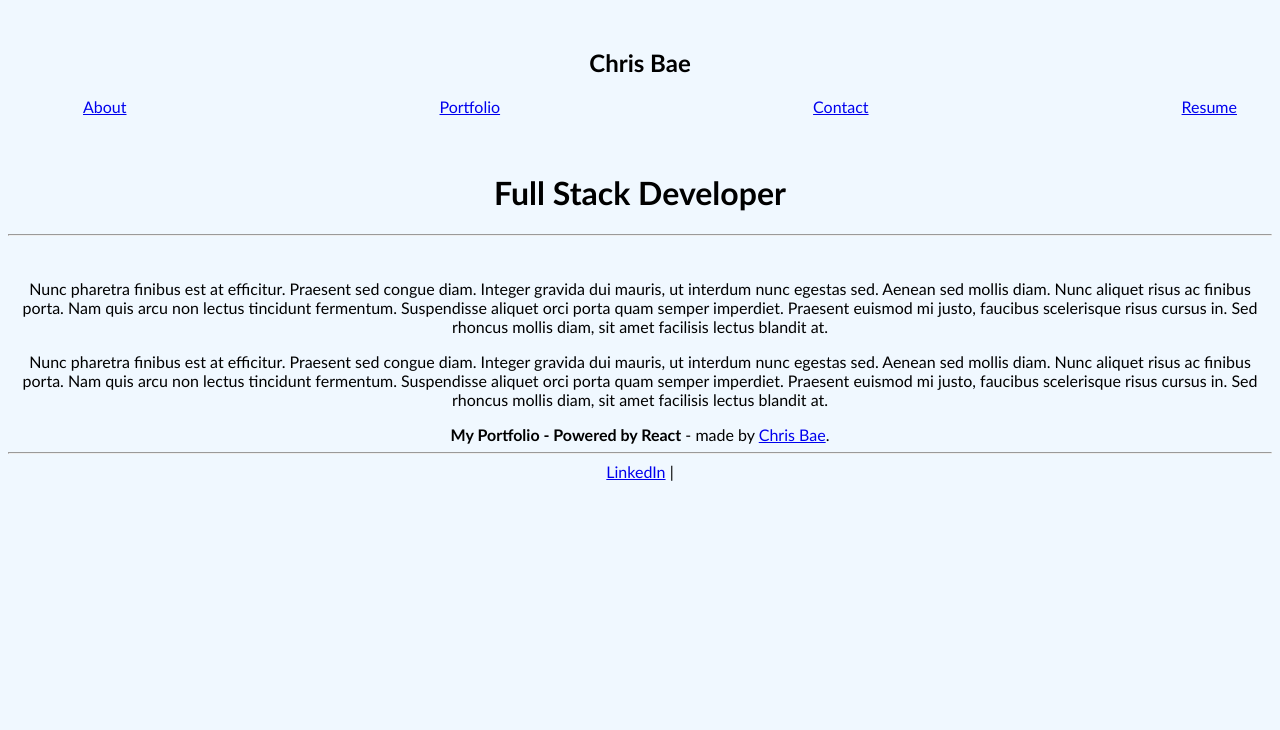
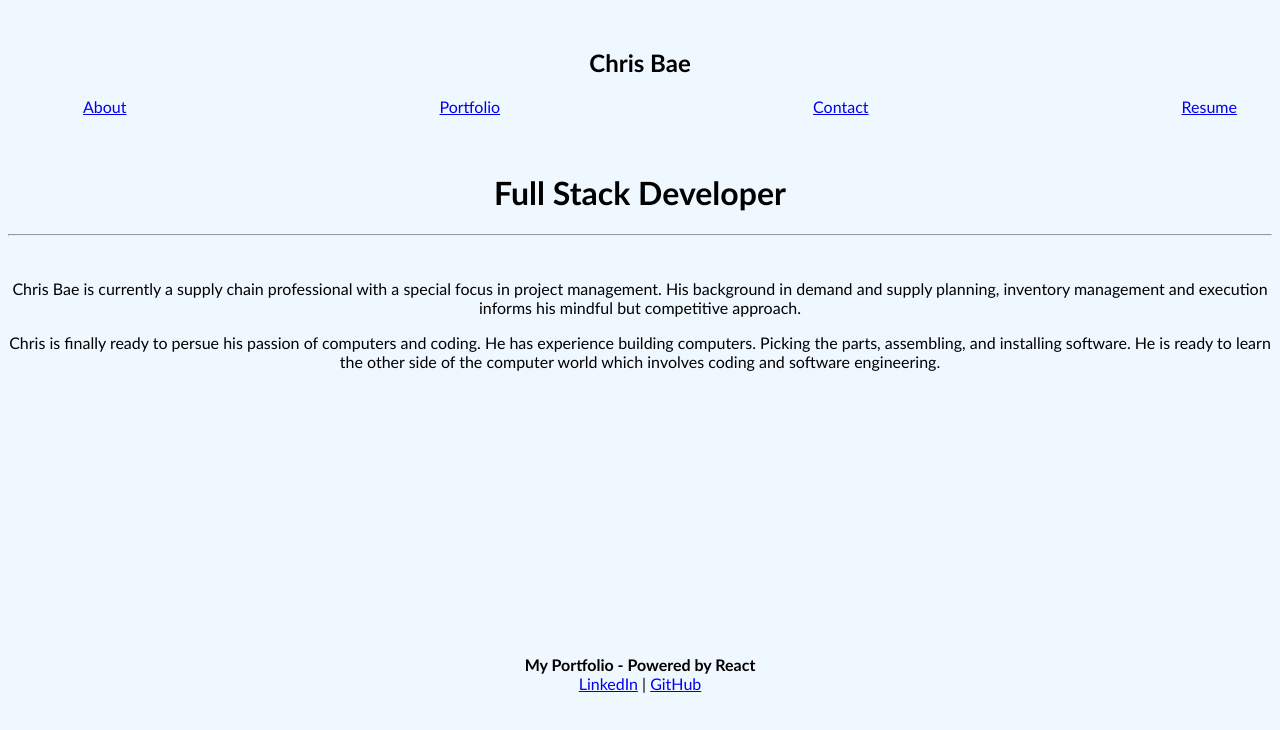
Before and after one commit to cbae122/react-portfolio, a React (Create React App) app: page / in a window 1280 px wide. Shown: the top 730 px of the page. Built offline with nearby package versions, Linux system fonts and the light colour scheme.

Commit message:
updated text in about portfolio and resume

```diff
--- a/src/components/About.js
+++ b/src/components/About.js
@@ -7,20 +7,15 @@
       <hr />
       <img></img>
       <p>
-        Nunc pharetra finibus est at efficitur. Praesent sed congue diam.
-        Integer gravida dui mauris, ut interdum nunc egestas sed. Aenean sed
-        mollis diam. Nunc aliquet risus ac finibus porta. Nam quis arcu non
-        lectus tincidunt fermentum. Suspendisse aliquet orci porta quam semper
-        imperdiet. Praesent euismod mi justo, faucibus scelerisque risus cursus
-        in. Sed rhoncus mollis diam, sit amet facilisis lectus blandit at.
+        Chris Bae is currently a supply chain professional with a special focus in project management.
+        His background in demand and supply planning, inventory management and execution informs his mindful but competitive approach.
       </p>
+
       <p>
-        Nunc pharetra finibus est at efficitur. Praesent sed congue diam.
-        Integer gravida dui mauris, ut interdum nunc egestas sed. Aenean sed
-        mollis diam. Nunc aliquet risus ac finibus porta. Nam quis arcu non
-        lectus tincidunt fermentum. Suspendisse aliquet orci porta quam semper
-        imperdiet. Praesent euismod mi justo, faucibus scelerisque risus cursus
-        in. Sed rhoncus mollis diam, sit amet facilisis lectus blandit at.
+        Chris is finally ready to persue his passion of computers and coding.
+        He has experience building computers.
+        Picking the parts, assembling, and installing software.
+        He is ready to learn the other side of the computer world which involves coding and software engineering.
       </p>
     </div>
   );
--- a/src/components/Footer.js
+++ b/src/components/Footer.js
@@ -2,21 +2,22 @@
 
 export default function Footer() {
     return (
-        <footer>
+        <footer className='footerpos'>
             <div>
                 <p>
-                    <strong>My Portfolio - Powered by React</strong> - made by{' '}
-                    <a href='https://github.com/cbae122' target='_blank' rel='noreferrer'>
-                        Chris Bae
-                    </a>
-                    .
-                    <hr />
+                    <strong>My Portfolio - Powered by React</strong>
+                    <br></br>
                     <a href='https://www.linkedin.com/in/baechristopher'
                     target='_blank' rel='noreferrer'
                     >
                         LinkedIn
                     </a>{' '}
-                    |{' '}{' '}
+                    |{' '}
+                    <a href='https://github.com/cbae122'
+                    target='_blank' rel='noreferrer'
+                    >
+                        GitHub
+                    </a>{' '}
                 </p>
             </div>
         </footer>
--- a/src/components/Resume.js
+++ b/src/components/Resume.js
@@ -17,7 +17,7 @@
       <div>
         <h2>Skills</h2>
         <hr />
-        <ul>
+        <ul className='resumelist'>
           <li>HTML, CSS, Javascript</li>
           <li>Web APIs, Third-Party APIs, Server-Side APIs</li>
           <li>NodeJS, Object Oriented Programming, Express</li>
--- a/src/index.css
+++ b/src/index.css
@@ -28,10 +28,6 @@
   list-style: none;
 }
 
-header nav ul li a {
-
-}
-
 .project {
   margin: 50px auto;
   padding-bottom: 50px;
@@ -50,7 +46,7 @@
 }
 
 .project-img {
-  flex: 1 12%;
+  flex: 1 20%;
   margin-right: 250px;
 }
 
@@ -69,3 +65,11 @@
   padding: 10px;
   align-items: center;
 }
+
+.resumelist {
+  list-style-type: none;
+}
+
+.footerpos {
+  padding-top: 20%;
+}
```
